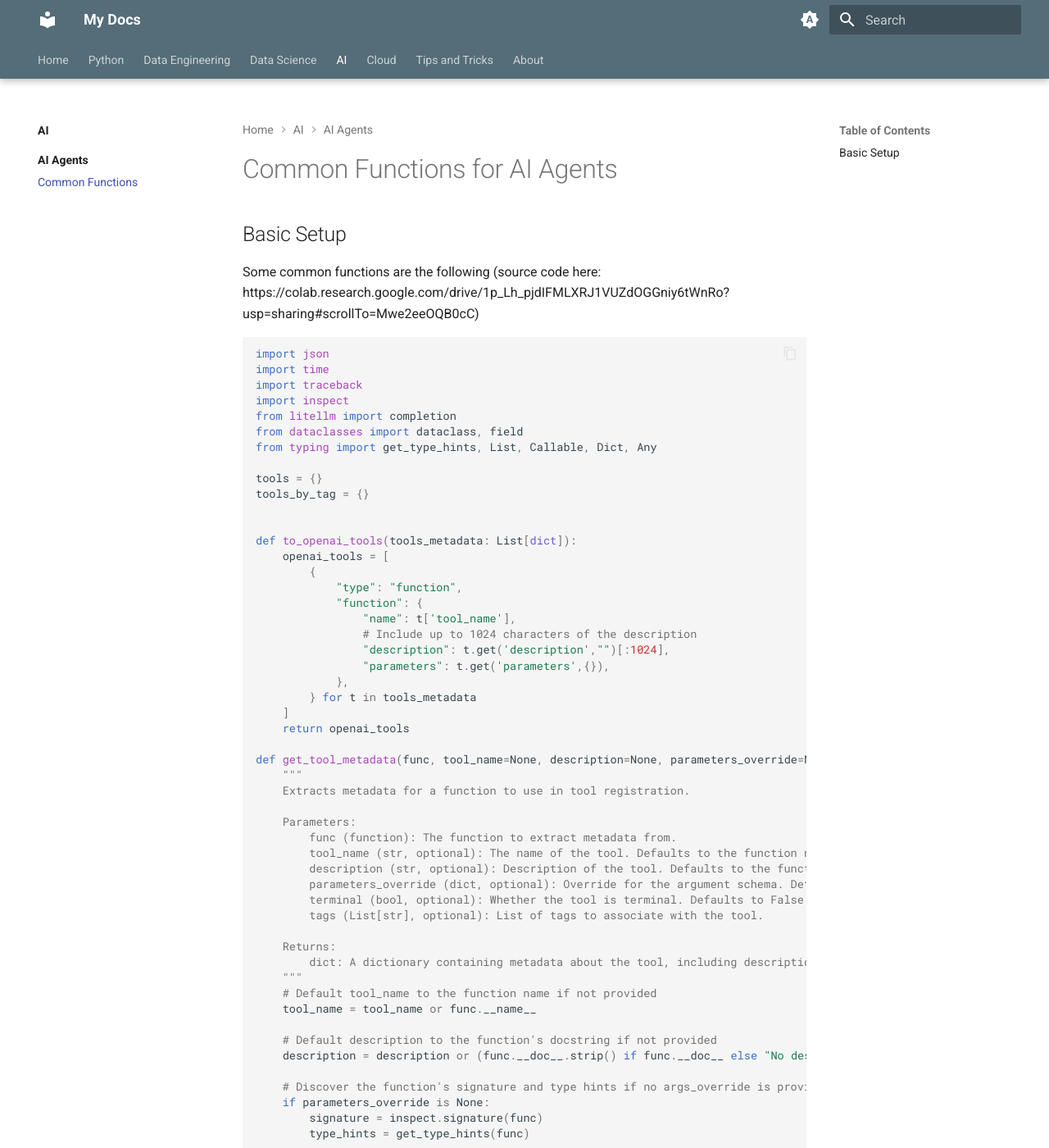
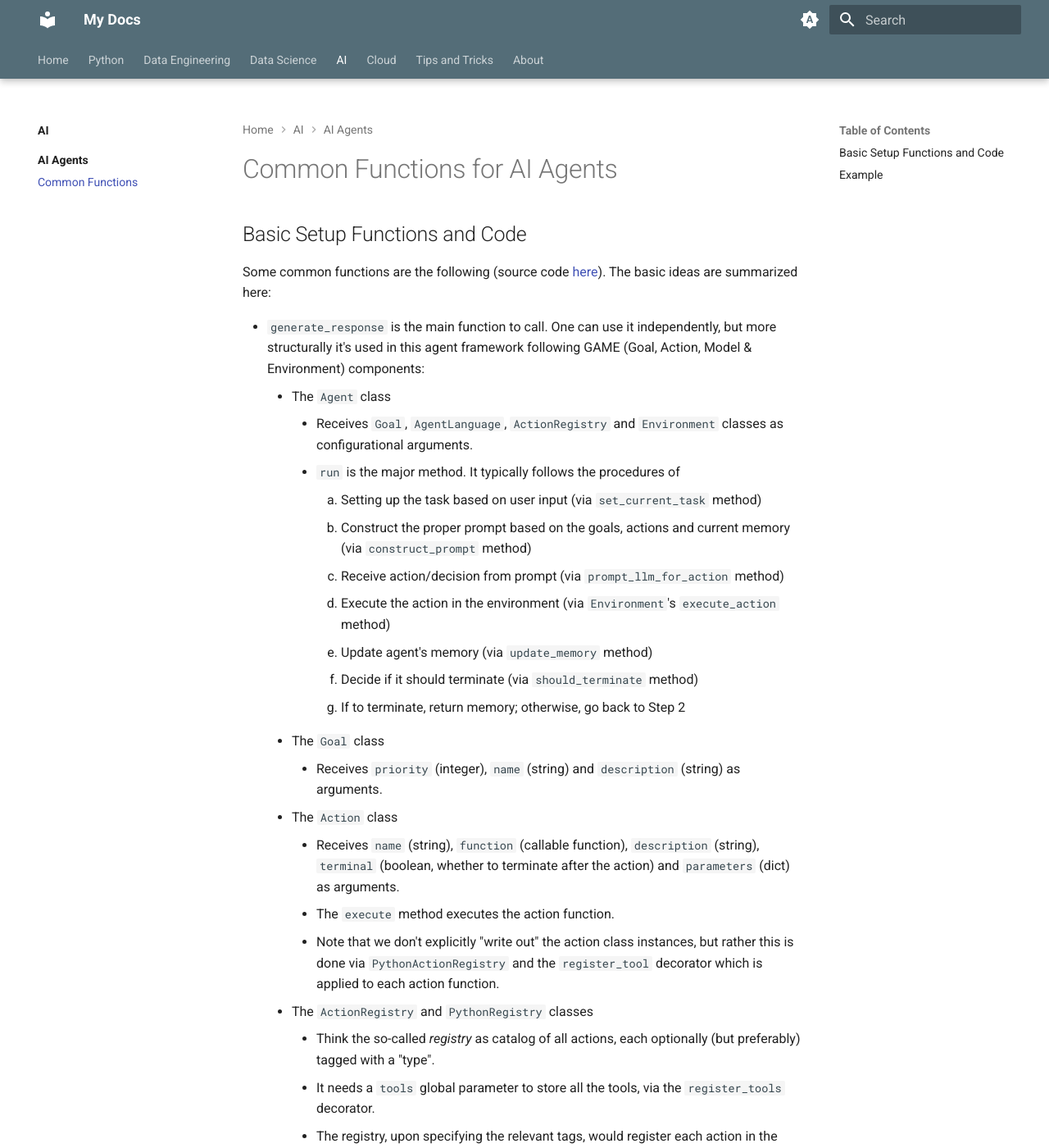
Before and after one commit to hensy8586/notes, an MkDocs documentation site: the page built from docs/ai/ai_agents/common_functions.md, in a window 1280 px wide and 1400 px high. Shown: the whole window at 82% size. Built offline with MkDocs 1.6.1 and Material for MkDocs 9.7.7, drawn with Linux system fonts in a browser that asks for light colours; some of the changed text lies outside the part shown.

Commit message:
Update ai agent notes

````diff
--- a/docs/ai/ai_agents/common_functions.md
+++ b/docs/ai/ai_agents/common_functions.md
@@ -1,8 +1,37 @@
 # Common Functions for AI Agents
 
-## Basic Setup
+## Basic Setup Functions and Code
 
-Some common functions are the following (source code here: https://colab.research.google.com/drive/1p_Lh_pjdIFMLXRJ1VUZdOGGniy6tWnRo?usp=sharing#scrollTo=Mwe2eeOQB0cC)
+Some common functions are the following (source code [here](https://colab.research.google.com/drive/1p_Lh_pjdIFMLXRJ1VUZdOGGniy6tWnRo?usp=sharing#scrollTo=Mwe2eeOQB0cC)). The basic ideas are summarized here:
+
+- `generate_response` is the main function to call. One can use it independently, but more structurally it's used in this agent framework following GAME (Goal, Action, Model & Environment) components:
+    - The `Agent` class
+        - Receives `Goal`, `AgentLanguage`, `ActionRegistry` and `Environment` classes as configurational arguments.
+        - `run` is the major method. It typically follows the procedures of
+            1. Setting up the task based on user input (via `set_current_task` method)
+            2. Construct the proper prompt based on the goals, actions and current memory (via `construct_prompt` method)
+            3. Receive action/decision from prompt (via `prompt_llm_for_action` method)
+            4. Execute the action in the environment (via `Environment`'s `execute_action` method)
+            5. Update agent's memory (via `update_memory` method)
+            6. Decide if it should terminate (via `should_terminate` method)
+            7. If to terminate, return memory; otherwise, go back to Step 2
+    - The `Goal` class
+        - Receives `priority` (integer), `name` (string) and `description` (string) as arguments.
+    - The `Action` class
+        - Receives `name` (string), `function` (callable function), `description` (string), `terminal` (boolean, whether to terminate after the action) and `parameters` (dict) as arguments.
+        - The `execute` method executes the action function.
+        - Note that we don't explicitly "write out" the action class instances, but rather this is done via `PythonActionRegistry` and the `register_tool` decorator which is applied to each action function.
+    - The `ActionRegistry` and `PythonRegistry` classes
+        - Think the so-called _registry_ as catalog of all actions, each optionally (but preferably) tagged with a "type".
+        - It needs a `tools` global parameter to store all the tools, via the `register_tools` decorator.
+        - The registry, upon specifying the relevant tags, would register each action in the registry so LLM knows to use them.
+    - The `Memory` class
+        - It handles the storage of all conversation information, including `add_memory`, `get_memories`, and `copy_without_system_memories`
+    - The `Environment` class
+        - This is where actions are executed and results are properly formatted.
+    - The `AgentFunctionCallingActionLanguage` class (and potentially other `AgentLanguage` classes in general)
+        - This is to define how the agent responds to which action to take (hence agent language)
+
 
 ```python
 import json
@@ -506,3 +535,84 @@ class Agent:
 
         return memory
 ```
+
+## Example
+
+Here's an actual example on how to use this framework:
+
+```python
+# First, we'll define our tools using decorators
+@register_tool(tags=["file_operations", "read"])
+def read_project_file(name: str) -> str:
+    """Reads and returns the content of a specified project file.
+
+    Opens the file in read mode and returns its entire contents as a string.
+    Raises FileNotFoundError if the file doesn't exist.
+
+    Args:
+        name: The name of the file to read
+
+    Returns:
+        The contents of the file as a string
+    """
+    with open(name, "r") as f:
+        return f.read()
+
+@register_tool(tags=["file_operations", "list"])
+def list_project_files() -> List[str]:
+    """Lists all Python files in the current project directory.
+
+    Scans the current directory and returns a sorted list of all files
+    that end with '.py'.
+
+    Returns:
+        A sorted list of Python filenames
+    """
+    return sorted([file for file in os.listdir(".")
+                    if file.endswith(".py")])
+
+@register_tool(tags=["system"], terminal=True)
+def terminate(message: str) -> str:
+    """Terminates the agent's execution with a final message.
+
+    Args:
+        message: The final message to return before terminating
+
+    Returns:
+        The message with a termination note appended
+    """
+    return f"{message}\nTerminating..."
+
+
+# Define the agent's goals
+goals = [
+    Goal(priority=1,
+            name="Gather Information",
+            description="Read each file in the project in order to build a deep understanding of the project in order to write a README"),
+    Goal(priority=1,
+            name="Terminate",
+            description="Call terminate when done and provide a complete README for the project in the message parameter")
+]
+
+# Create an agent instance with tag-filtered actions
+agent = Agent(
+    goals=goals,
+    agent_language=AgentFunctionCallingActionLanguage(),
+    # The ActionRegistry now automatically loads tools with these tags
+    action_registry=PythonActionRegistry(tags=["file_operations", "system"]),
+    generate_response=generate_response,
+    environment=Environment()
+)
+
+# Run the agent with user input
+user_input = "Write a README for this project."
+final_memory = agent.run(user_input)
+print(final_memory.get_memories())
+```
+
+The example has three tools set up:
+- `read_project_file`: it reads a file given the directory
+- `list_project_files`: it lists all Python files from a given directory, sorted
+- `terminate`: terminate the process
+
+The goal of the agent is set to read all files and write a README.
--- a/mkdocs.yml
+++ b/mkdocs.yml
@@ -48,7 +48,7 @@ theme:
     - content.code.copy
 
   pygments_style: vs
-  pygments_dark_style: monokai
+  pygments_dark_style: dracula
 
 markdown_extensions:
   - toc:
````
Also changed, not shown: 1 other file.
